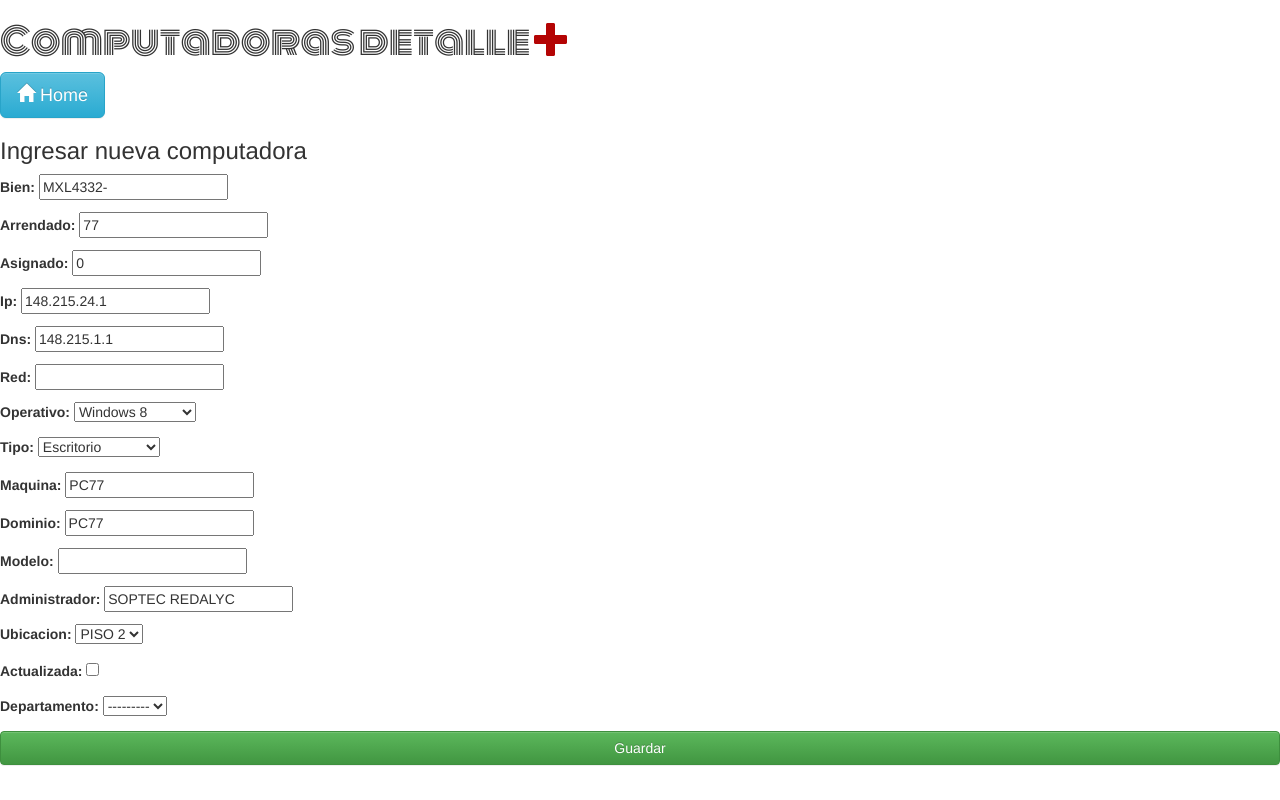
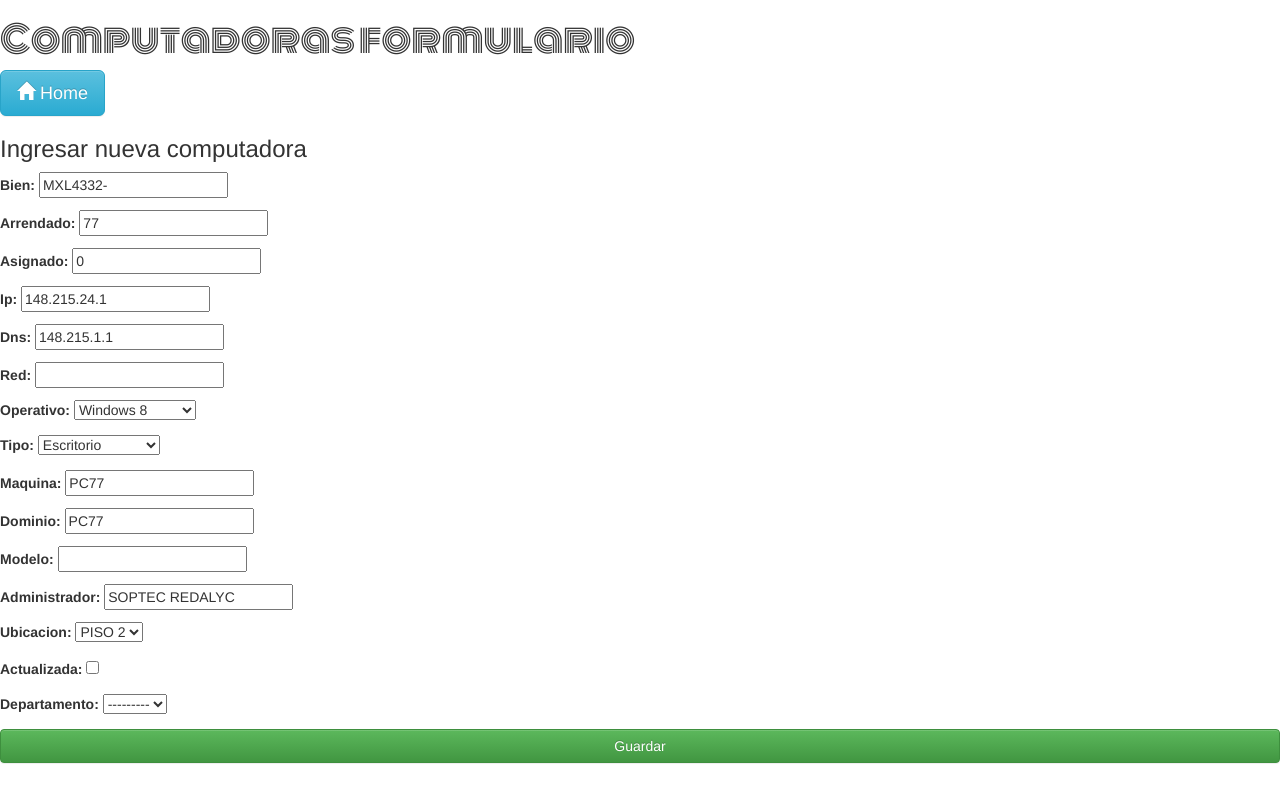
Before and after one commit to HiroNakamura/django-computers, a Django app: page /computadoras/nueva/ in a window 1280 px wide. Run offline with Django 3.2, Linux system fonts and the light colour scheme; data that the repository does not hold is empty; some libraries are stand-ins or nearby versions; some web fonts are replaced.

Commit message:
Cambios en form y detalle

```diff
--- a/computadoras/templates/computadoras/comp_detalle.html
+++ b/computadoras/templates/computadoras/comp_detalle.html
@@ -13,9 +13,7 @@
 
     <div class="comp">
         <h1 style="font-family: Monoton;">Computadoras detalle
-            <a href="#" class="top-menu">
-            <span class="glyphicon glyphicon-plus"></span>
-        </a></h1>
+            </h1>
         <div class="home_comp">
         <a href="/"  class="btn btn-info btn-lg">
                 <span class="glyphicon glyphicon-home"></span> Home
--- a/computadoras/templates/computadoras/form_comp.html
+++ b/computadoras/templates/computadoras/form_comp.html
@@ -12,10 +12,8 @@
 <body>
 
     <div class="comp">
-        <h1 style="font-family: Monoton;">Computadoras detalle
-            <a href="#" class="top-menu">
-            <span class="glyphicon glyphicon-plus"></span>
-        </a></h1>
+        <h1 style="font-family: Monoton;">Computadoras formulario
+            </h1>
         <div class="home_comp">
         <a href="/"  class="btn btn-info btn-lg">
                 <span class="glyphicon glyphicon-home"></span> Home
@@ -23,7 +21,7 @@
                     </div>
 
                     <h3>Ingresar nueva computadora</h3>
-<form action="" method="post">{% csrf_token %}
+<form action="" class="post-form" method="post">{% csrf_token %}
         {{ form.as_p }}
     <input type="submit" class="btn btn-block btn-success" value="Guardar"/>
 </form>
```
